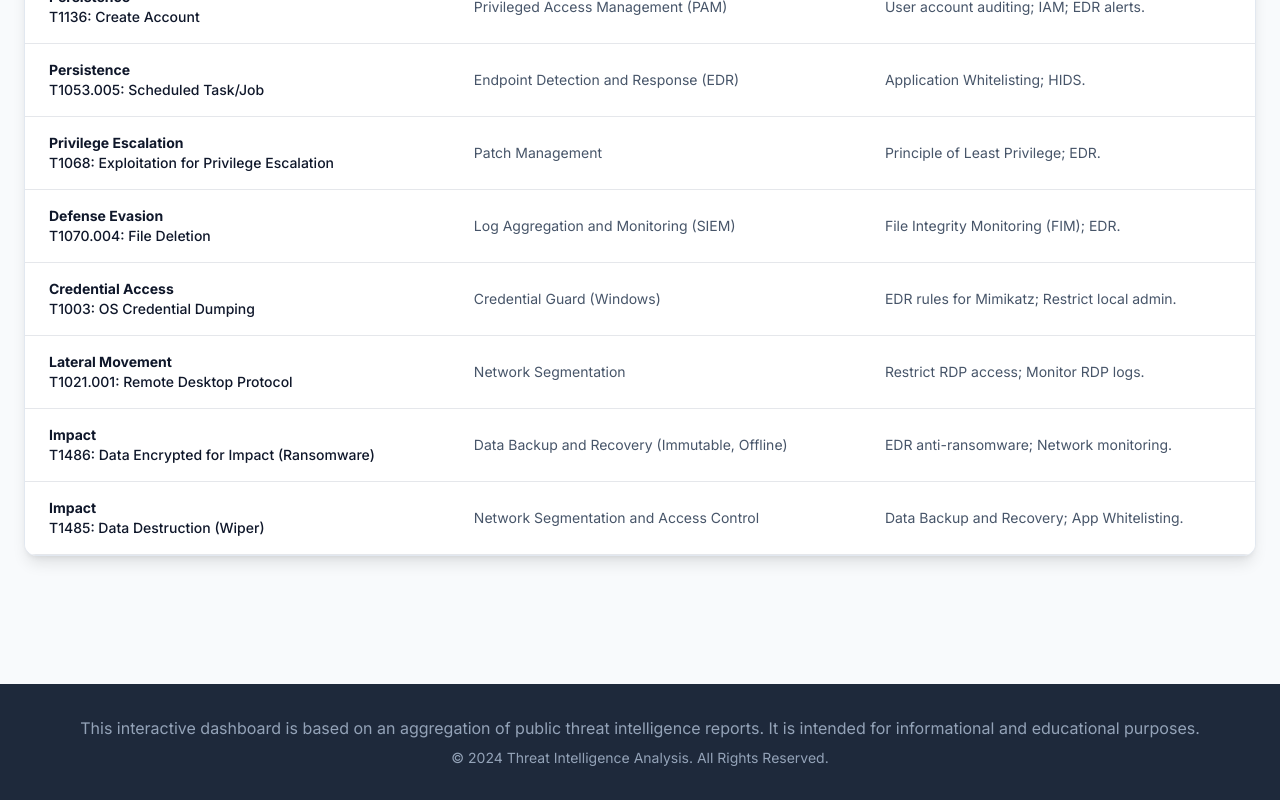
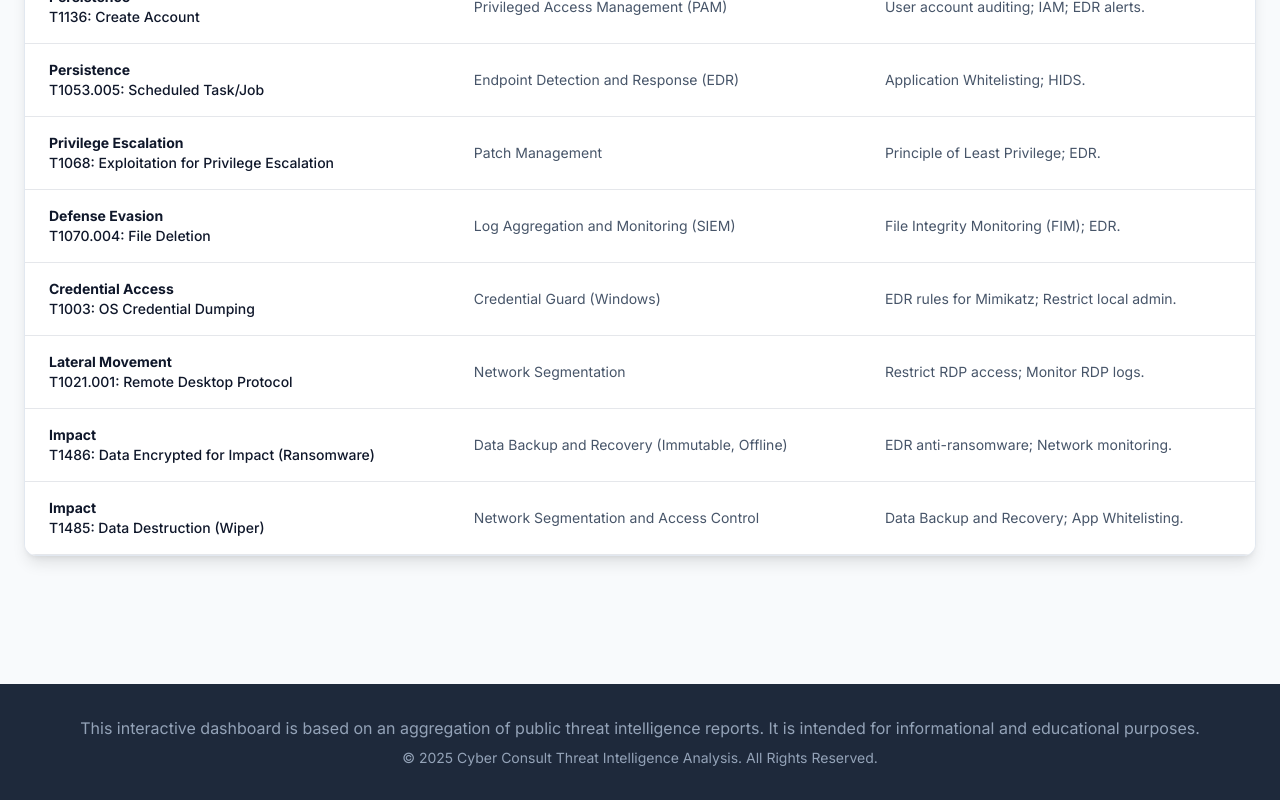
Before and after one commit to joe-shenouda/iran, a plain HTML site: page index.html in a window 1280 px wide. Shown: the part 4550-5350 px from the top of the page. Drawn offline with nearby package versions, Linux system fonts and the light colour scheme.

Commit message:
Update index.html

```diff
--- a/index.html
+++ b/index.html
@@ -246,7 +246,7 @@
     <footer class="bg-slate-800 text-white mt-20">
         <div class="container mx-auto px-4 lg:px-6 py-8 text-center text-slate-400">
             <p>This interactive dashboard is based on an aggregation of public threat intelligence reports. It is intended for informational and educational purposes.</p>
-            <p class="text-sm mt-2">&copy; 2024 Threat Intelligence Analysis. All Rights Reserved.</p>
+            <p class="text-sm mt-2">&copy; 2025 Cyber Consult Threat Intelligence Analysis. All Rights Reserved.</p>
         </div>
     </footer>
 
```
